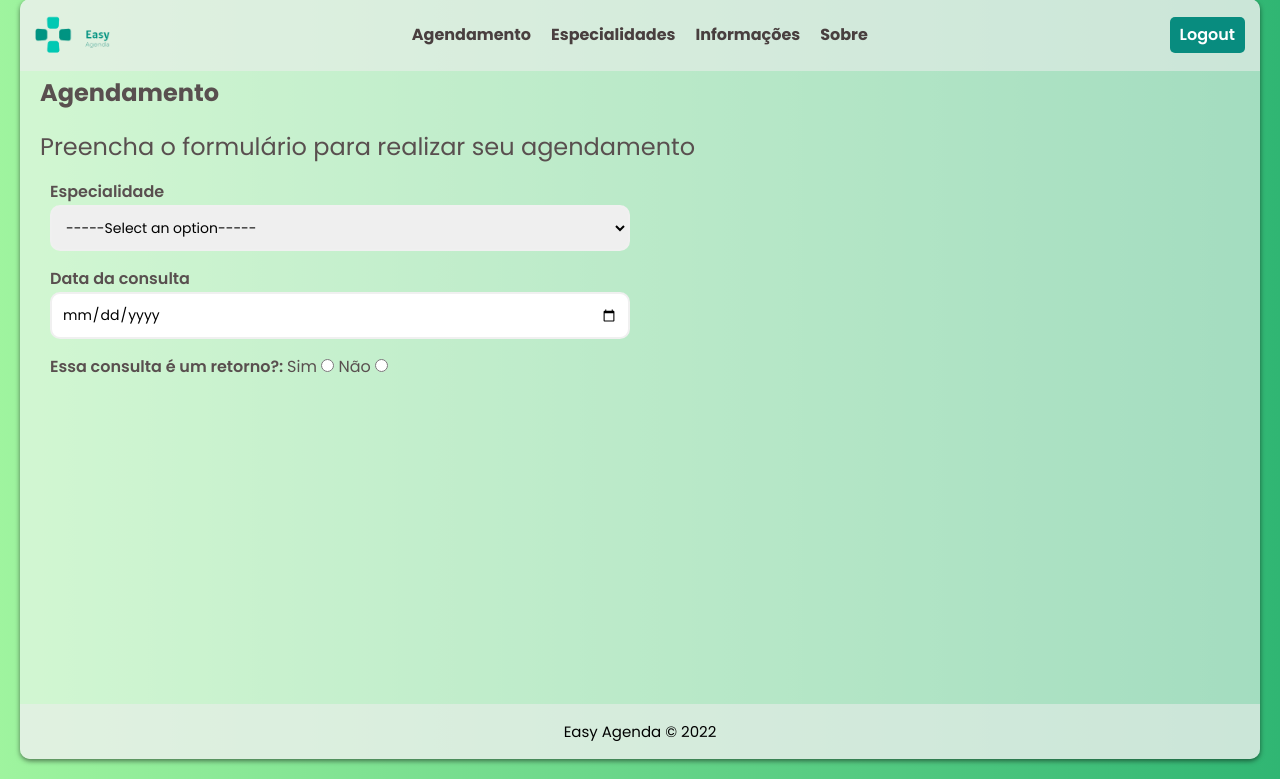
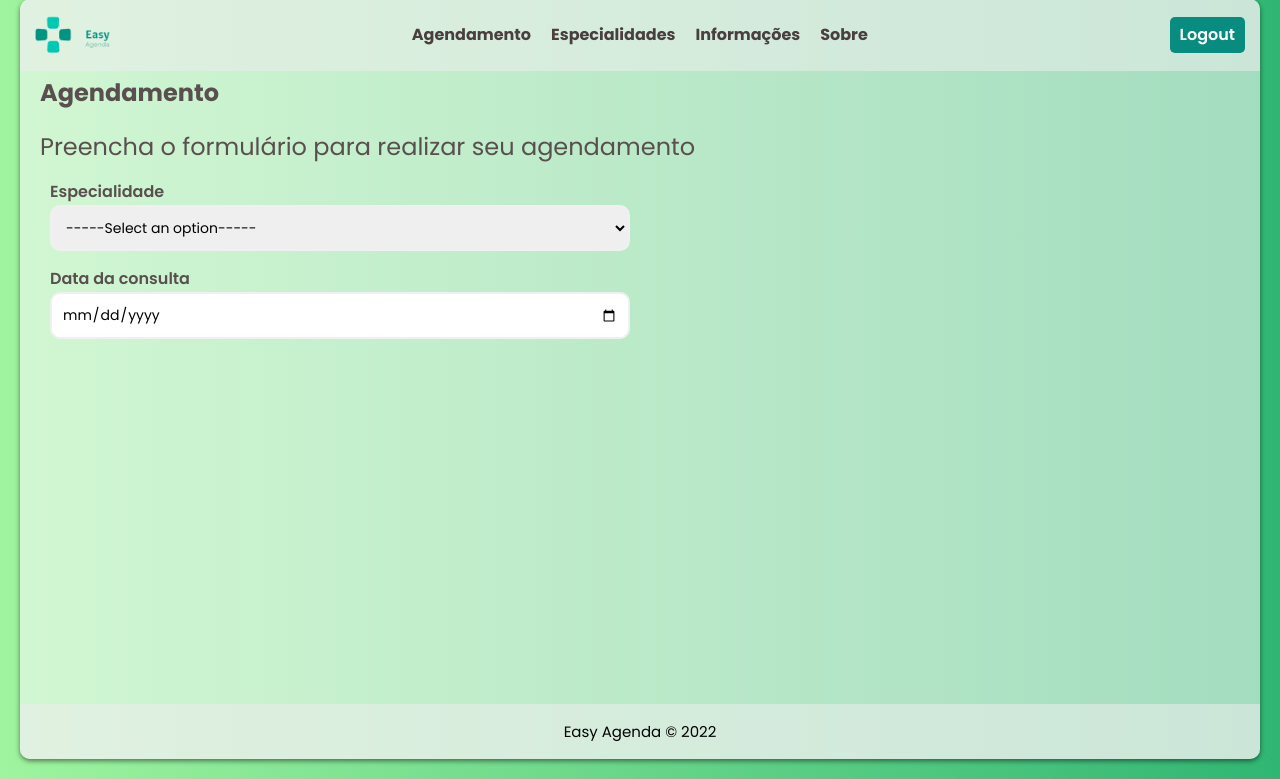
Before and after one commit to lucasv-bs/easy_agenda, a Django app: template appointment/templates/customer_appointment.html in a window 1280 px wide. Shown: the part 21-800 px from the top of the page. Run offline with Django 4.2, Linux system fonts and the light colour scheme; the template is opened without the code that fills it, so the values that code supplies are empty; some libraries are stand-ins or nearby versions.

Commit message:
Change customer appointment to not allow register an appointment as return

```diff
--- a/appointment/static/js/customer_appointment.js
+++ b/appointment/static/js/customer_appointment.js
@@ -145,8 +145,7 @@ function getAppointmentsAvailable(specialty, appointmentDate) {
                 const appointment_date = document.querySelector('#id_appointment_date').value
                     ? document.querySelector('#id_appointment_date').value
                     : formatDate(new Date());
-                const appointment_return =
-                    document.querySelector('input[name="appointment_return"]:checked').value;
+                const appointment_return = 'false';
 
                 const doctor = this.parentElement.dataset.doctorId;
                 const appointment_time = this.previousSibling.querySelector('[data-time-selected="true"]').textContent;
--- a/appointment/templates/customer_appointment.html
+++ b/appointment/templates/customer_appointment.html
@@ -29,13 +29,6 @@
             <i class="fas fa-exclamation-circle"></i>
             <i class="fas fa-check-circle"></i>
         </div>
-        <div class="form-control">
-            <span class="highlighted-label">Essa consulta é um retorno?: </span>
-            <label for="id_appointment_return_yes">Sim</label>
-            <input type="radio" name="appointment_return" id="id_appointment_return_yes" value="true">
-            <label for="id_appointment_return_not">Não</label>
-            <input type="radio" name="appointment_return" id="id_appointment_return_not" value="false">
-        </div>
     </div>
     <div class="right-panel"></div>
 </div>
```
